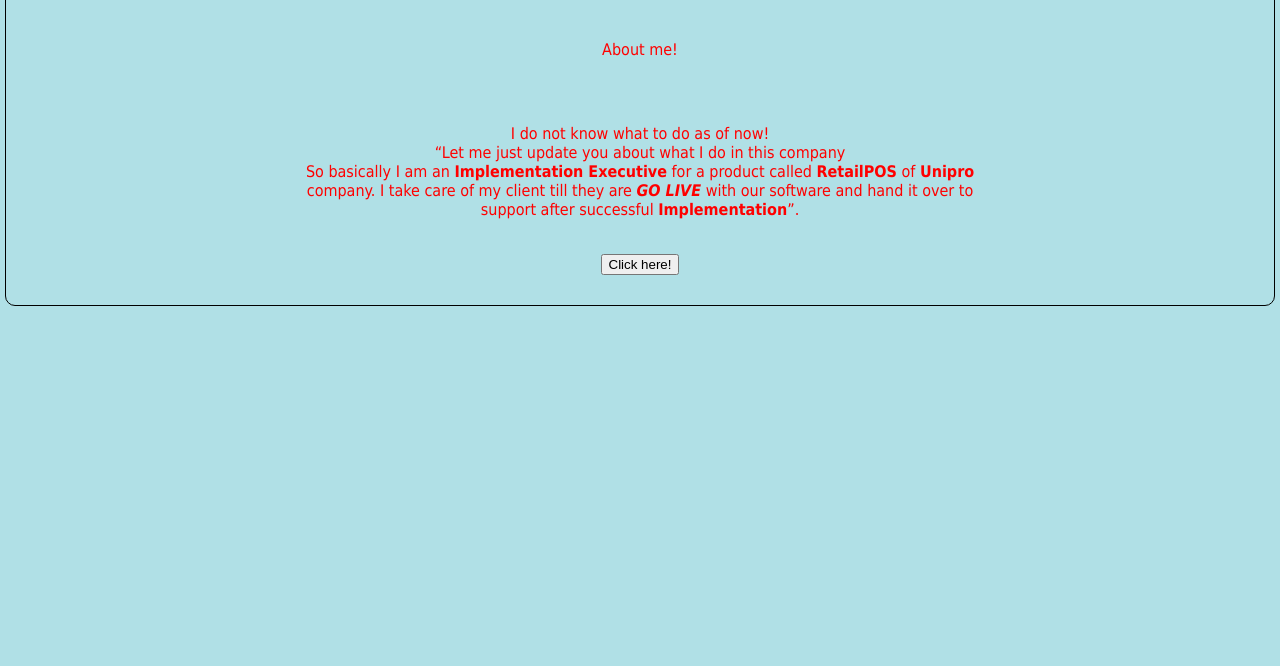
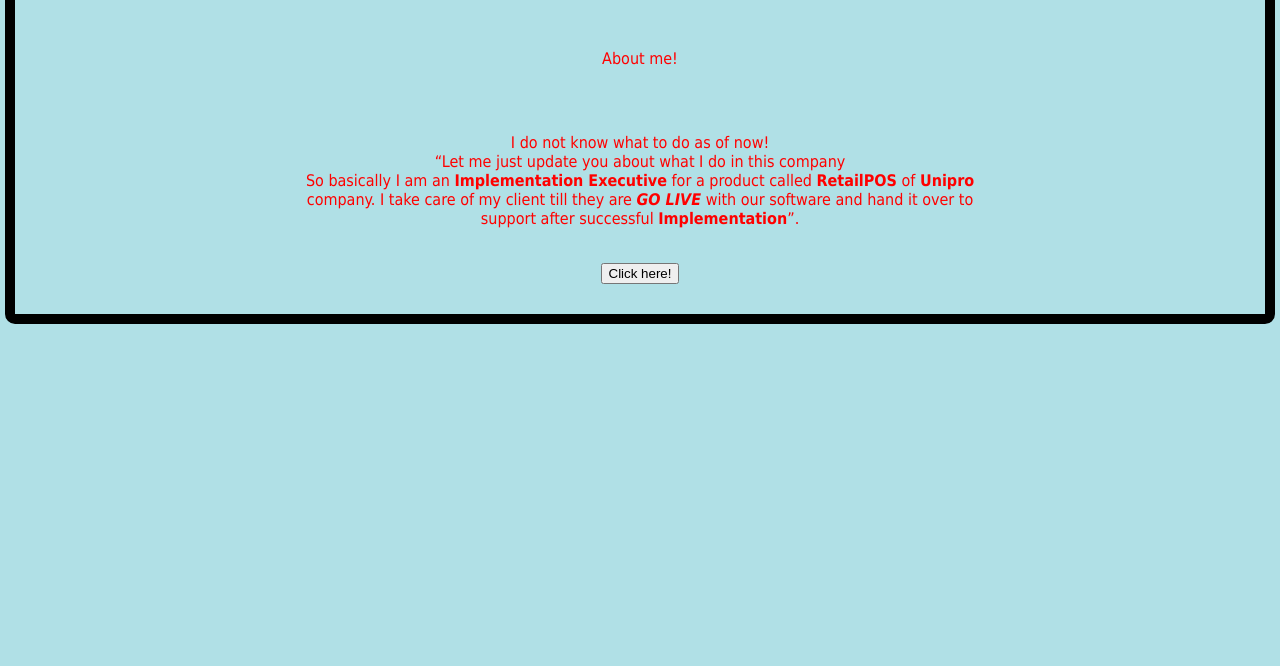
Before and after one commit to krishnagmp1998/I, a plain HTML site: page index.html in a window 1280 px wide. Shown: the part 134-800 px from the top of the page. Drawn offline with Linux system fonts and the light colour scheme.

Commit message:
Update styles.css

```diff
--- a/styles.css
+++ b/styles.css
@@ -1,6 +1,6 @@
 body
 {
-  background-color: powderblue; font-family: Tahoma; text-align: center; padding: 30px; margin: 5px; border: 1px solid black;
+  background-color: powderblue; font-family: Tahoma; text-align: center; padding: 30px; margin: 5px; border: 10px solid black;
   border-radius: 10px
 }
 h1
```
